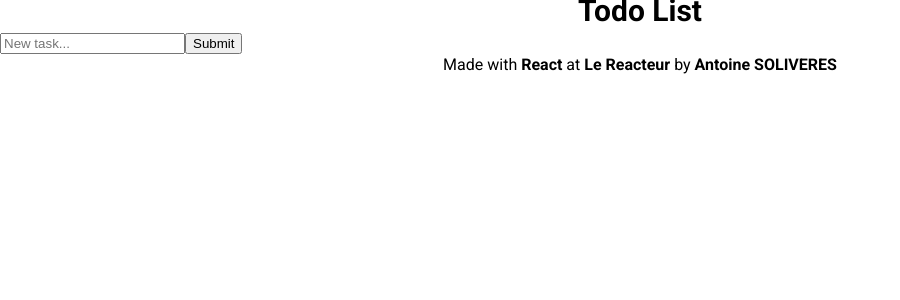
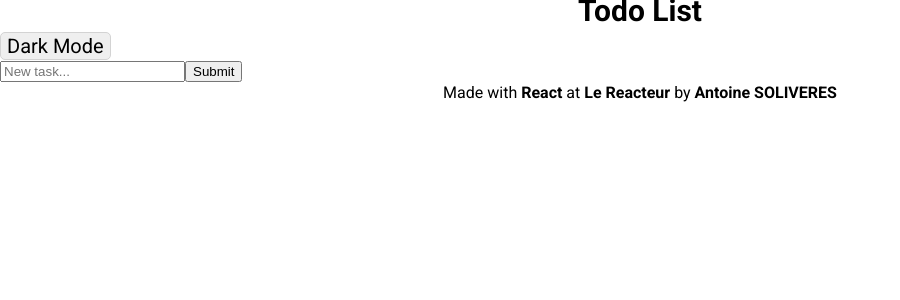
Before and after one commit to Ant0yne/react-todo-list-exercise, a React (Vite) app: page / in a window 1280 px wide. Shown: the top 300 px of the page, without its empty margins (0-900 px from the left). Built offline with nearby package versions, Linux system fonts and the light colour scheme.

Commit message:
dark-mode

```diff
--- a/src/App.css
+++ b/src/App.css
@@ -4,6 +4,7 @@
 	--light-grey: #d3d3d3;
 	--white: #fff;
 	--black: #000;
+	--dark: #272727;
 	--purple: #5c48d3;
 	--red: #dd0c0c;
 }
@@ -37,7 +38,6 @@ button {
 }
 
 a {
-	color: var(--black);
 	text-decoration: none;
 }
 
--- a/src/App.jsx
+++ b/src/App.jsx
@@ -13,10 +13,18 @@ function App() {
 	const [taskSearch, setTaskSearch] = useState("");
 	// ARRAY -> state for the actual list of task -> task is an OBJECT -> text:STRING id:NUMBER checked:BOOLEAN
 	const [taskList, setTaskList] = useState([]);
+	// BOOLEAN -> state to toggle darkmode/lightmode
+	const [isDark, setIsDark] = useState(false);
+
+	isDark
+		? ((document.body.style.backgroundColor = "var(--dark)"),
+		  (document.body.style.color = "var(--white)"))
+		: ((document.body.style.backgroundColor = "var(--white)"),
+		  (document.body.style.color = "var(--black)"));
 
 	return (
 		<>
-			<Header />
+			<Header isDark={isDark} setIsDark={setIsDark} />
 			<CreateTask
 				taskInput={taskInput}
 				setTaskInput={setTaskInput}
@@ -25,7 +33,7 @@ function App() {
 				taskSearch={taskSearch}
 				setTaskSearch={setTaskSearch}
 			/>
-			<Footer />
+			<Footer isDark={isDark} setIsDark={setIsDark} />
 		</>
 	);
 }
--- a/src/components/Footer/index.jsx
+++ b/src/components/Footer/index.jsx
@@ -1,16 +1,24 @@
 import "./footer.css";
 
-const Footer = () => {
+const Footer = ({ isDark }) => {
 	return (
 		<>
 			<footer>
 				<p>
 					Made with <span>React</span> at{" "}
-					<a href="https://www.lereacteur.io/" target="_blank">
+					<a
+						style={
+							isDark ? { color: "var(--white)" } : { color: "var(--black)" }
+						}
+						href="https://www.lereacteur.io/"
+						target="_blank">
 						Le Reacteur
 					</a>{" "}
 					by{" "}
 					<a
+						style={
+							isDark ? { color: "var(--white)" } : { color: "var(--black)" }
+						}
 						href="https:www.linkedin.com/in/antoine-soliveres-396811a4"
 						target="_blank">
 						Antoine SOLIVERES
--- a/src/components/Header/index.jsx
+++ b/src/components/Header/index.jsx
@@ -1,10 +1,16 @@
 import "./header.css";
 
-const Header = () => {
+const Header = ({ isDark, setIsDark }) => {
 	return (
 		<>
 			<header>
 				<h1>Todo List</h1>
+				<button
+					onClick={() => {
+						isDark ? setIsDark(false) : setIsDark(true);
+					}}>
+					{isDark ? "Light Mode" : "Dark Mode"}
+				</button>
 			</header>
 		</>
 	);
```
